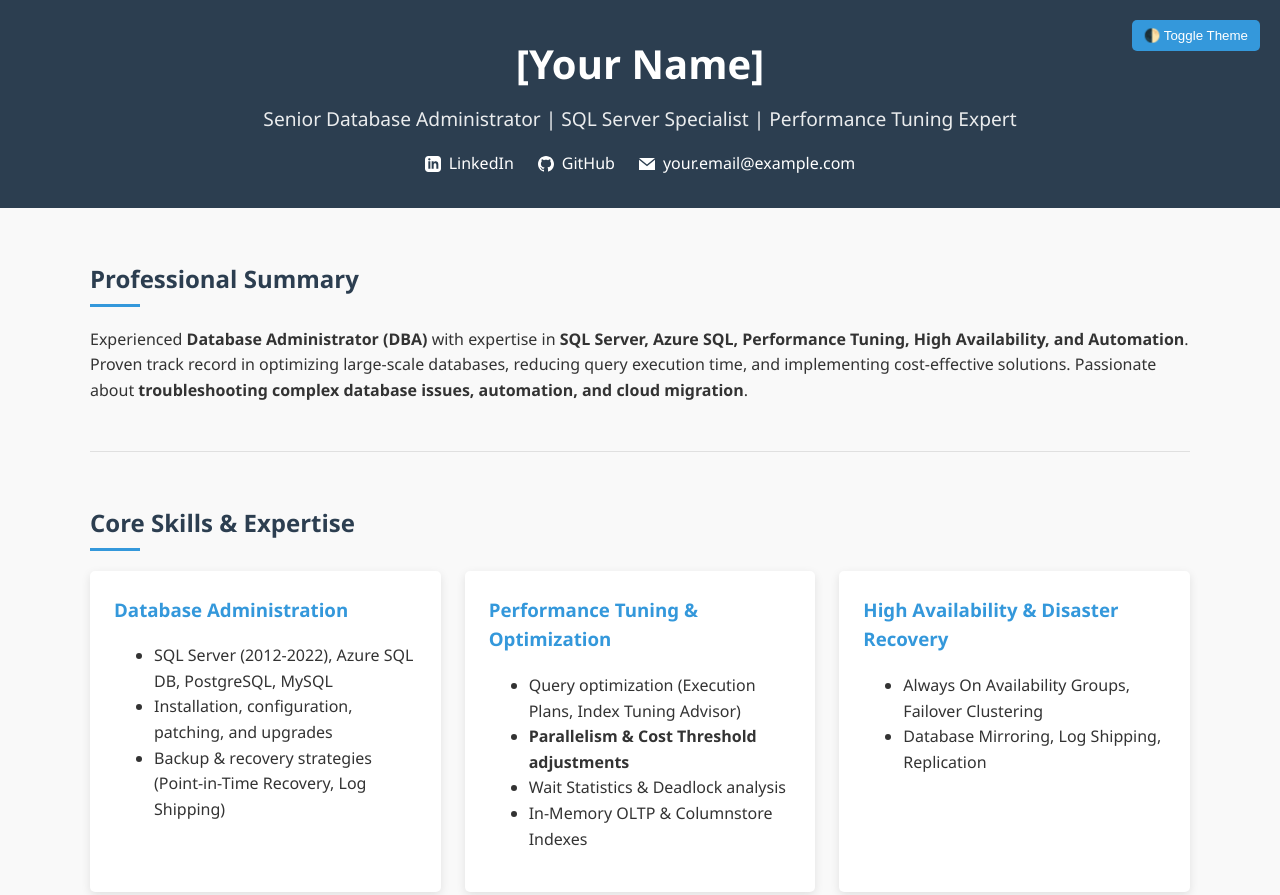
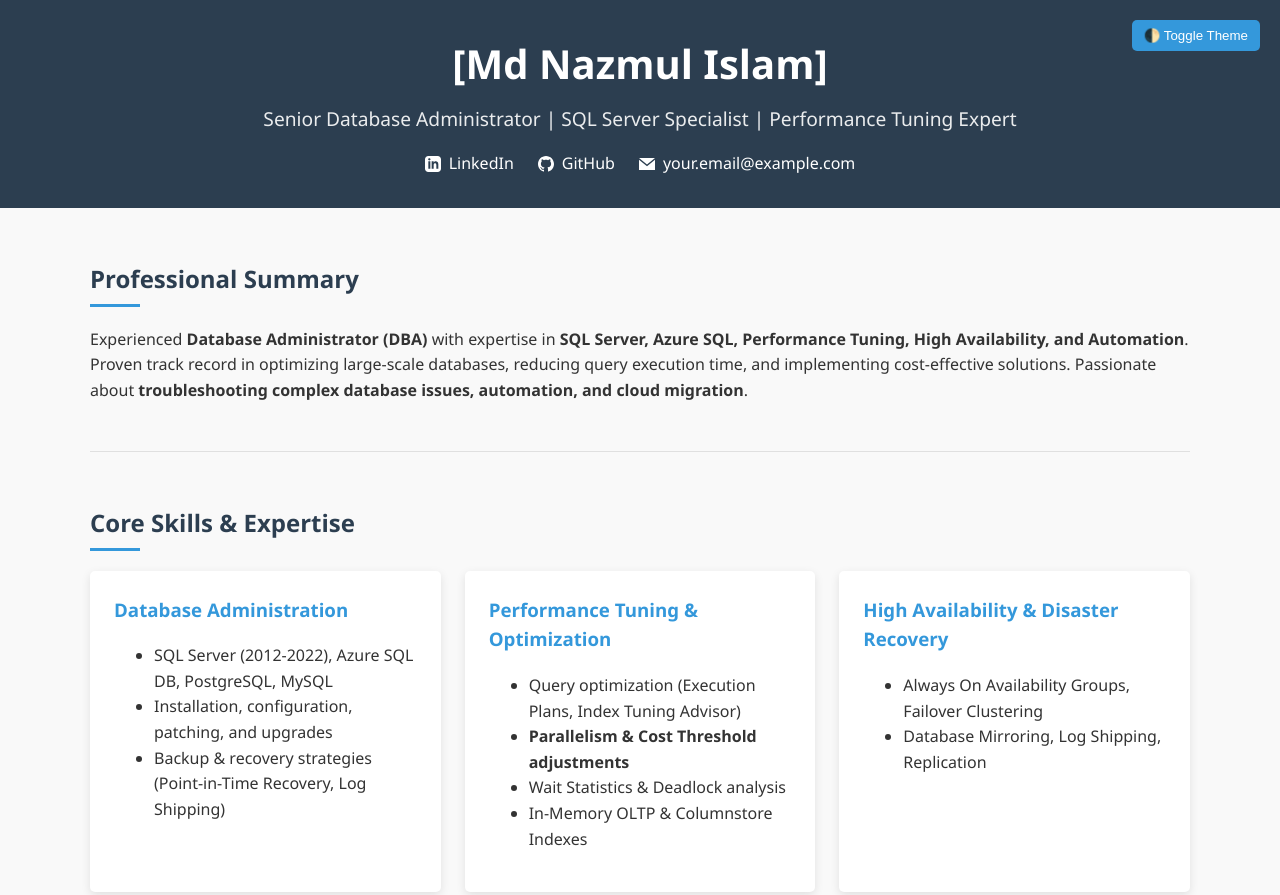
Before and after one commit to dbapilot/my-portfolio, a plain HTML site: page index.html in a window 1280 px wide. Shown: the top 895 px of the page. Drawn offline with Linux system fonts and the light colour scheme.

Commit message:
Update index.html

```diff
--- a/index.html
+++ b/index.html
@@ -214,7 +214,7 @@
 
     <header>
         <div class="container">
-            <h1>[Your Name]</h1>
+            <h1>[Md Nazmul Islam]</h1>
             <p>Senior Database Administrator | SQL Server Specialist | Performance Tuning Expert</p>
             <div class="contact-info">
                 <a href="[Your LinkedIn URL]" target="_blank">
```
